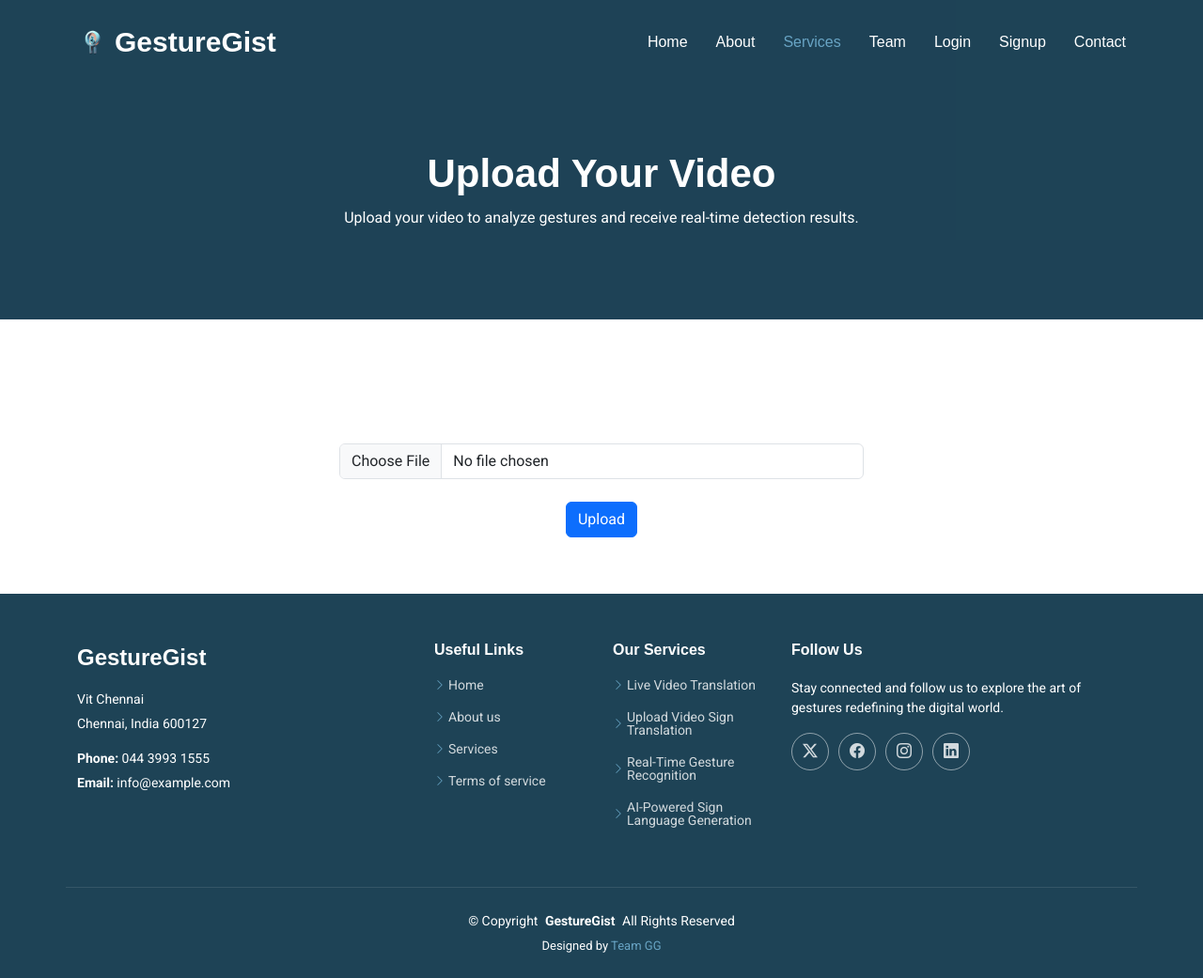
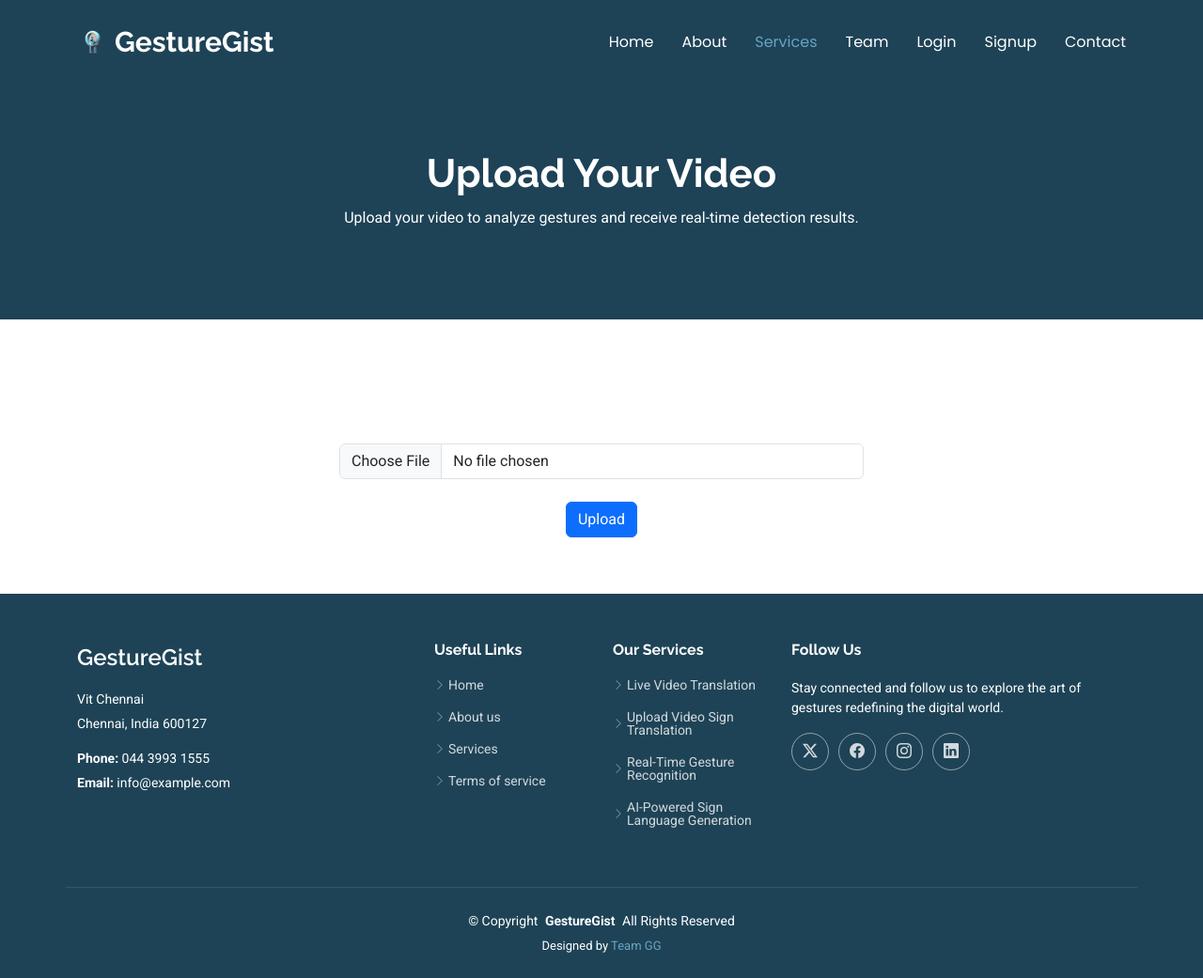
Before and after one commit to aranyak1010/Sign-Language-to-Sentences, a Flask app: page /upload in a window 1280 px wide. Shown: the whole page at 94% size. Run offline with Flask 3, Linux system fonts and the light colour scheme; some libraries are stand-ins or nearby versions.

Commit message:
Fixed upload files section

```diff
--- a/templates/upload.html
+++ b/templates/upload.html
@@ -15,7 +15,7 @@
   <!-- Fonts -->
   <link href="https://fonts.googleapis.com" rel="preconnect">
   <link href="https://fonts.gstatic.com" rel="preconnect" crossorigin>
-  <link href="https://fonts.googleapis.com/css2?family=Roboto:wght@100;300;400;500;700;900&display=swap" rel="stylesheet">
+  <link href="https://fonts.googleapis.com/css2?family=Roboto:ital,wght@0,100;0,300;0,400;0,500;0,700;0,900;1,100;1,300;1,400;1,500;1,700;1,900&family=Poppins:ital,wght@0,100;0,200;0,300;0,400;0,500;0,600;0,700;0,800;0,900;1,100;1,200;1,300;1,400;1,500;1,600;1,700;1,800;1,900&family=Raleway:ital,wght@0,100;0,200;0,300;0,400;0,500;0,600;0,700;0,800;0,900;1,100;1,200;1,300;1,400;1,500;1,600;1,700;1,800;1,900&display=swap" rel="stylesheet">
 
   <!-- Vendor CSS Files -->
   <link href="static/assets/vendor/bootstrap/css/bootstrap.min.css" rel="stylesheet">
```
